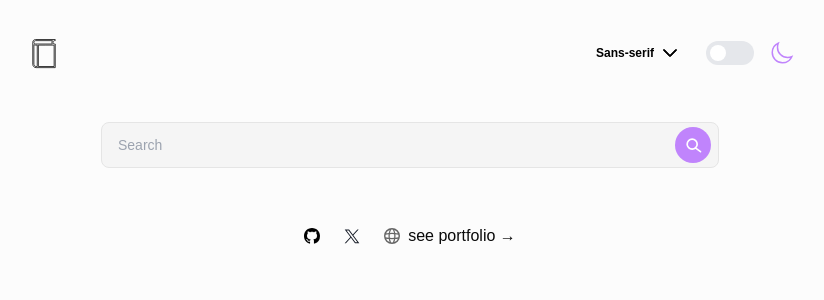
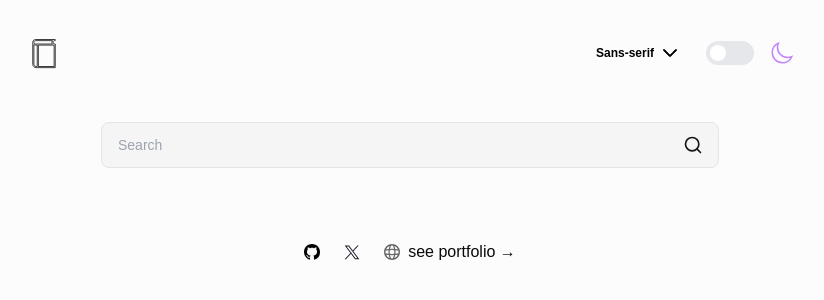
Before and after one commit to gizemnkorkmaz/words-words-words, a Next.js app: page / in a window 1280 px wide. Shown: the top 300 px of the page, without its empty margins (230-1054 px from the left). Built offline with nearby package versions, Linux system fonts and the light colour scheme.

Commit message:
fix search and clear input actions

```diff
--- a/components/Footer.tsx
+++ b/components/Footer.tsx
@@ -34,9 +34,9 @@ const FooterLink = ({ href, src, alt, children }: FooterLinkProps) => {
   );
 };
 
-export default function Footer() {
+export default function Footer({ className }: { className?: string }) {
   return (
-    <footer className="flex gap-6 items-center justify-center">
+    <footer className={`flex gap-6 items-center justify-center p-4 ${className}`}>
       <FooterLink
         href="https://github.com/gizemnkorkmaz"
         src="/github.svg"
--- a/components/Header.tsx
+++ b/components/Header.tsx
@@ -6,7 +6,7 @@ import { useTheme } from "../context/ThemeContext";
 import ThemeToggle from "@/components/ThemeToggle";
 import FontDropdown from "@/components/FontDropdown";
 
-export default function Header() {
+export default function Header({ className }: { className?: string }){
   const { theme, toggleTheme } = useTheme();
   const [font, setFont] = useState("Sans-serif");
 
@@ -16,7 +16,7 @@ export default function Header() {
   };
 
   return (
-    <header className="flex flex-wrap items-center justify-between py-8 px-6 sm:px-12 lg:px-24 m-auto">
+    <header className={`flex flex-wrap items-center justify-between py-8 px-6 sm:px-12 lg:px-24 m-auto ${className}`}>
       <Link className="flex items-center gap-2 hover:opacity-60" href="/">
         <svg
           xmlns="http://www.w3.org/2000/svg"
--- a/components/SearchInput.tsx
+++ b/components/SearchInput.tsx
@@ -1,6 +1,8 @@
 "use client";
 
+import React, { useState } from 'react';
 import { useTheme } from "../context/ThemeContext";
+import { Search, X } from 'lucide-react';
 
 export default function SearchInput({
   query,
@@ -13,6 +15,7 @@ export default function SearchInput({
 }) {
   const { theme } = useTheme();
   const isDarkMode = theme === "dark";
+  const [isFocused, setIsFocused] = useState(false);
 
   const handleKeyPress = (e: React.KeyboardEvent<HTMLInputElement>) => {
     if (e.key === "Enter") {
@@ -21,19 +24,23 @@ export default function SearchInput({
     }
   };
 
-  const handleIconClick = () => {
-    if (query) {
-      setQuery("");
-      onSearch("");
-    } else {
-      onSearch(query);
-    }
+  const handleSearchClick = () => {
+    onSearch(query);
     document.querySelector("input")?.select();
+  };
+
+  const handleClearClick = () => {
+    setQuery("");
+    onSearch("");
+    document.querySelector("input")?.focus();
   };
 
   const handleInputClick = (e: React.MouseEvent<HTMLInputElement>) => {
     (e.target as HTMLInputElement).select();
   };
+
+  const handleFocus = () => setIsFocused(true);
+  const handleBlur = () => setIsFocused(false);
 
   return (
     <div className="flex items-center justify-center w-full px-4 relative max-w-[650px]">
@@ -44,45 +51,37 @@ export default function SearchInput({
         onChange={(e) => setQuery(e.target.value)}
         onKeyDown={handleKeyPress}
         onClick={handleInputClick}
-        className={`p-[12px] text-sm rounded-lg w-full pr-12 pl-4 focus:outline-none transition-all duration-300 ${
+        onFocus={handleFocus}
+        onBlur={handleBlur}
+        className={`p-[12px] text-sm rounded-lg w-full pr-24 pl-4 focus:outline-none transition-all duration-300 ${
           isDarkMode ? "bg-neutral-800 text-neutral-100" : "bg-neutral-100 text-black border"
         }`}
       />
-      <button
-        onClick={handleIconClick}
-        className="absolute right-6 p-2 rounded-full focus:outline-none focus:ring-2 transition-all bg-purple-400"
-        aria-label={query ? "Clear search" : "Search"}
-      >
-        {query ? (
-          <svg
-            xmlns="http://www.w3.org/2000/svg"
-            viewBox="0 0 24 24"
-            fill="white"
+      <div className="absolute right-6 flex items-center space-x-2">
+        {query && (
+          <button
+            onClick={handleClearClick}
+            className={`p-2 rounded-full focus:outline-none focus:ring-2 transition-all
+              ${isDarkMode ? "hover:bg-neutral-700" : "hover:bg-neutral-200"}
+              ${isFocused ? "opacity-100" : "opacity-70"}`}
+            aria-label="Clear search"
+          >
+            <X className="w-5 h-5" stroke={isDarkMode ? "white" : "black"} />
+          </button>
+        )}
+        <button
+          onClick={handleSearchClick}
+          className={`p-2 rounded-full focus:outline-none focus:ring-2 transition-all
+            ${query ? "bg-purple-400" : (isDarkMode ? "hover:bg-neutral-700" : "hover:bg-neutral-200")}
+            ${isFocused ? "opacity-100" : "opacity-90"}`}
+          aria-label="Perform search"
+        >
+          <Search
             className="w-5 h-5"
-          >
-            <path
-              fillRule="evenodd"
-              d="M6.225 6.225a.75.75 0 011.06 0L12 10.939l4.715-4.714a.75.75 0 111.06 1.06L13.061 12l4.714 4.715a.75.75 0 01-1.06 1.06L12 13.061l-4.715 4.714a.75.75 0 01-1.06-1.06L10.939 12 6.225 7.285a.75.75 0 010-1.06z"
-              clipRule="evenodd"
-            />
-          </svg>
-        ) : (
-          <svg
-            xmlns="http://www.w3.org/2000/svg"
-            fill="none"
-            viewBox="0 0 24 24"
-            strokeWidth={2}
-            stroke="white"
-            className="w-5 h-5"
-          >
-            <path
-              strokeLinecap="round"
-              strokeLinejoin="round"
-              d="M11 17a6 6 0 100-12 6 6 0 000 12zm4.222-1.222L21 20"
-            />
-          </svg>
-        )}
-      </button>
+            stroke={query ? "white" : (isDarkMode ? "white" : "black")}
+          />
+        </button>
+      </div>
     </div>
   );
 }
```
